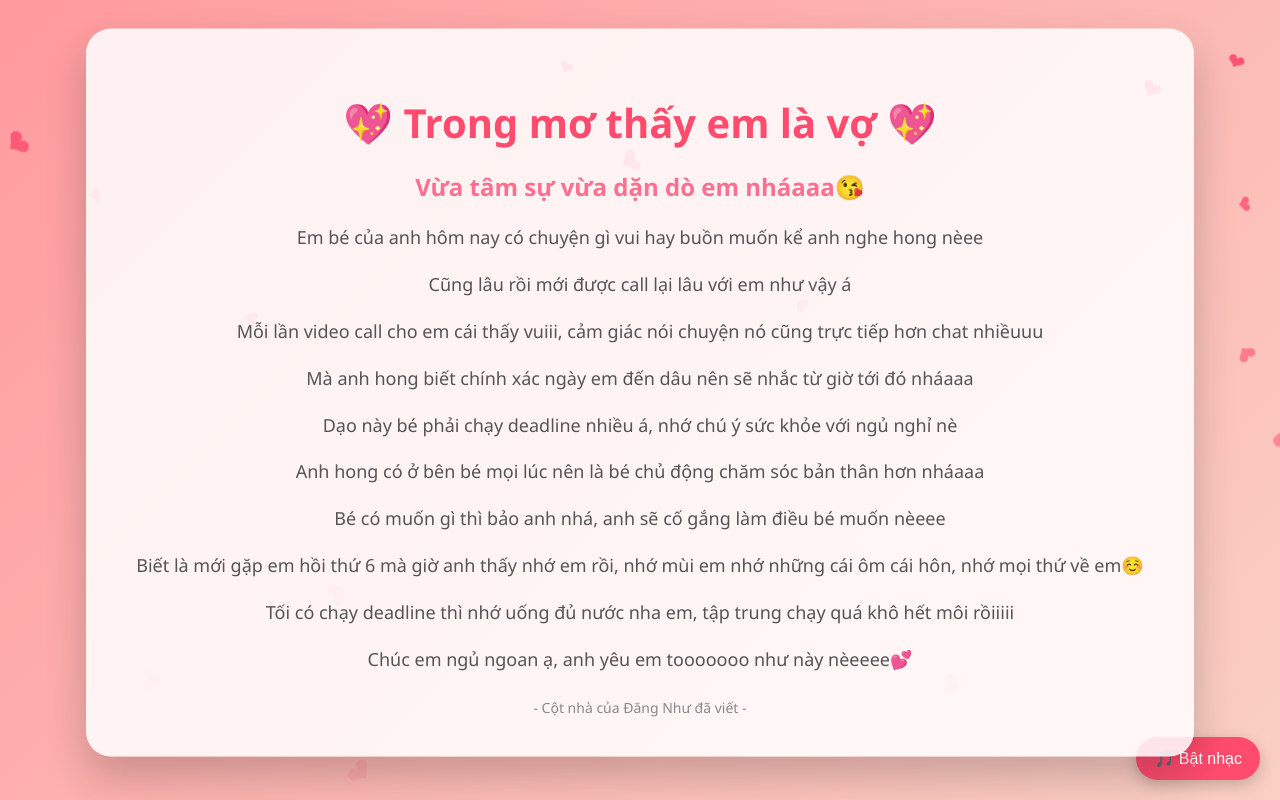
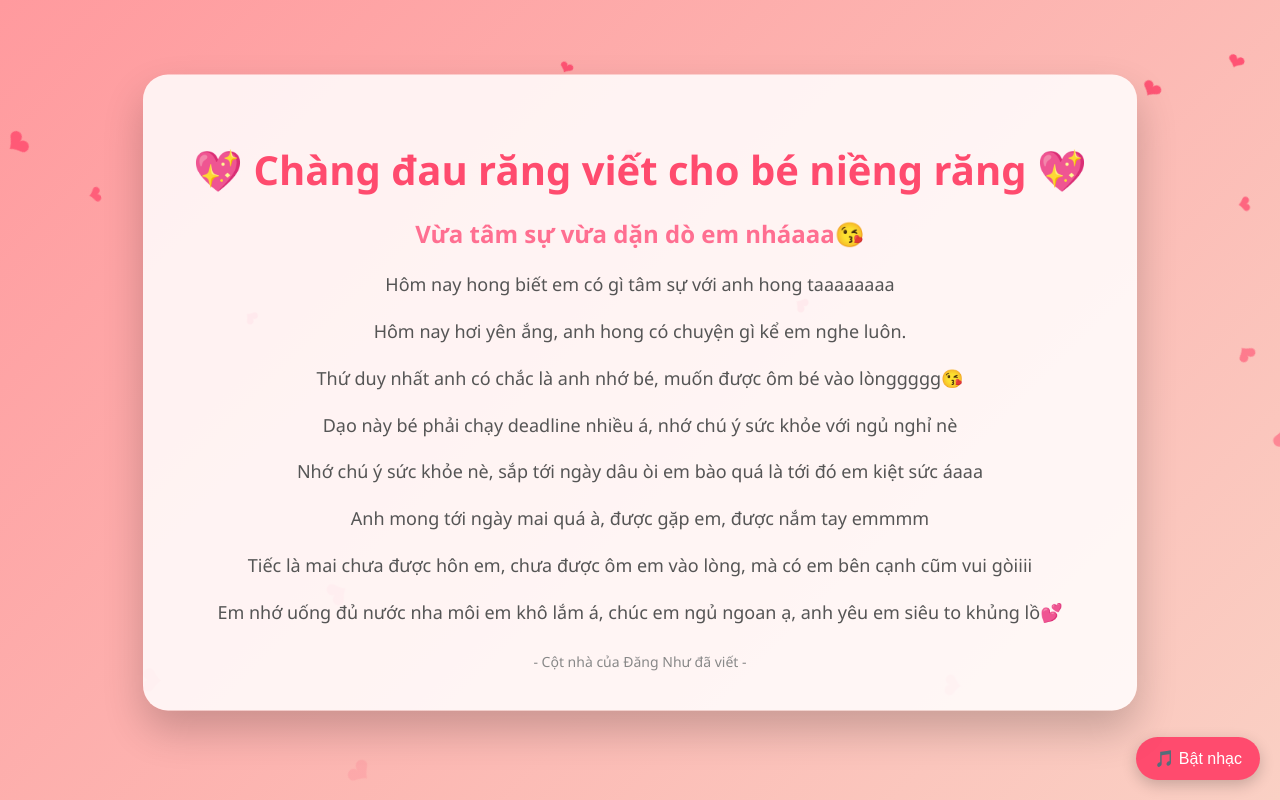
Before and after one commit to ChiPiMinh/huynhdangnhu, a plain HTML site: page index.html in a window 1280 px wide. Drawn offline with Linux system fonts and the light colour scheme.

Commit message:
Update index.html

```diff
--- a/index.html
+++ b/index.html
@@ -91,18 +91,16 @@
 <body>
 
 <div class="card">
-    <h1>💖 Trong mơ thấy em là vợ 💖</h1>
+    <h1>💖 Chàng đau răng viết cho bé niềng răng 💖</h1>
     <h2>Vừa tâm sự vừa dặn dò em nháaaa😘</h2>
-    <p>Em bé của anh hôm nay có chuyện gì vui hay buồn muốn kể anh nghe hong nèee</p>
-    <p>Cũng lâu rồi mới được call lại lâu với em như vậy á</p>
-    <p>Mỗi lần video call cho em cái thấy vuiii, cảm giác nói chuyện nó cũng trực tiếp hơn chat nhiềuuu</p>
-    <p>Mà anh hong biết chính xác ngày em đến dâu nên sẽ nhắc từ giờ tới đó nháaaa</p>
+    <p>Hôm nay hong biết em có gì tâm sự với anh hong taaaaaaaa</p>
+    <p>Hôm nay hơi yên ắng, anh hong có chuyện gì kể em nghe luôn.</p>
+    <p>Thứ duy nhất anh có chắc là anh nhớ bé, muốn được ôm bé vào lònggggg😘</p>
     <p>Dạo này bé phải chạy deadline nhiều á, nhớ chú ý sức khỏe với ngủ nghỉ nè</p>
-    <p>Anh hong có ở bên bé mọi lúc nên là bé chủ động chăm sóc bản thân hơn nháaaa</p>
-    <p>Bé có muốn gì thì bảo anh nhá, anh sẽ cố gắng làm điều bé muốn nèeee</p>
-    <p>Biết là mới gặp em hồi thứ 6 mà giờ anh thấy nhớ em rồi, nhớ mùi em nhớ những cái ôm cái hôn, nhớ mọi thứ về em☺️</p>
-    <p>Tối có chạy deadline thì nhớ uống đủ nước nha em, tập trung chạy quá khô hết môi rồiiiii</p>
-    <p>Chúc em ngủ ngoan ạ, anh yêu em tooooooo như này nèeeee💕<br></p>
+    <p>Nhớ chú ý sức khỏe nè, sắp tới ngày dâu òi em bào quá là tới đó em kiệt sức áaaa</p>
+    <p>Anh mong tới ngày mai quá à, được gặp em, được nắm tay emmmm</p>
+    <p>Tiếc là mai chưa được hôn em, chưa được ôm em vào lòng, mà có em bên cạnh cũm vui gòiiii</p>
+    <p>Em nhớ uống đủ nước nha môi em khô lắm á, chúc em ngủ ngoan ạ, anh yêu em siêu to khủng lồ💕<br></p>
     <div class="footer">- Cột nhà của Đăng Như đã viết -</div>
 </div>
 
```
